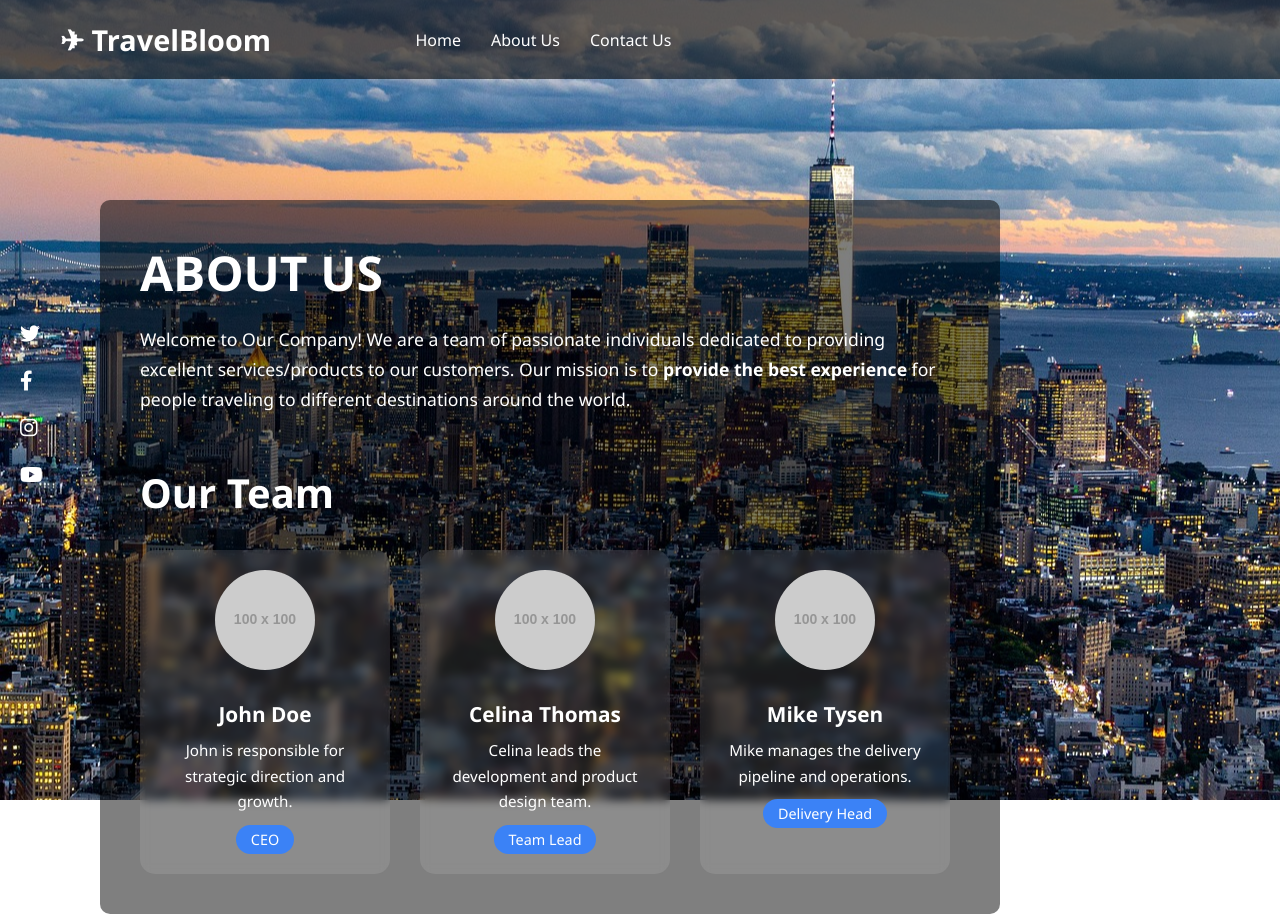
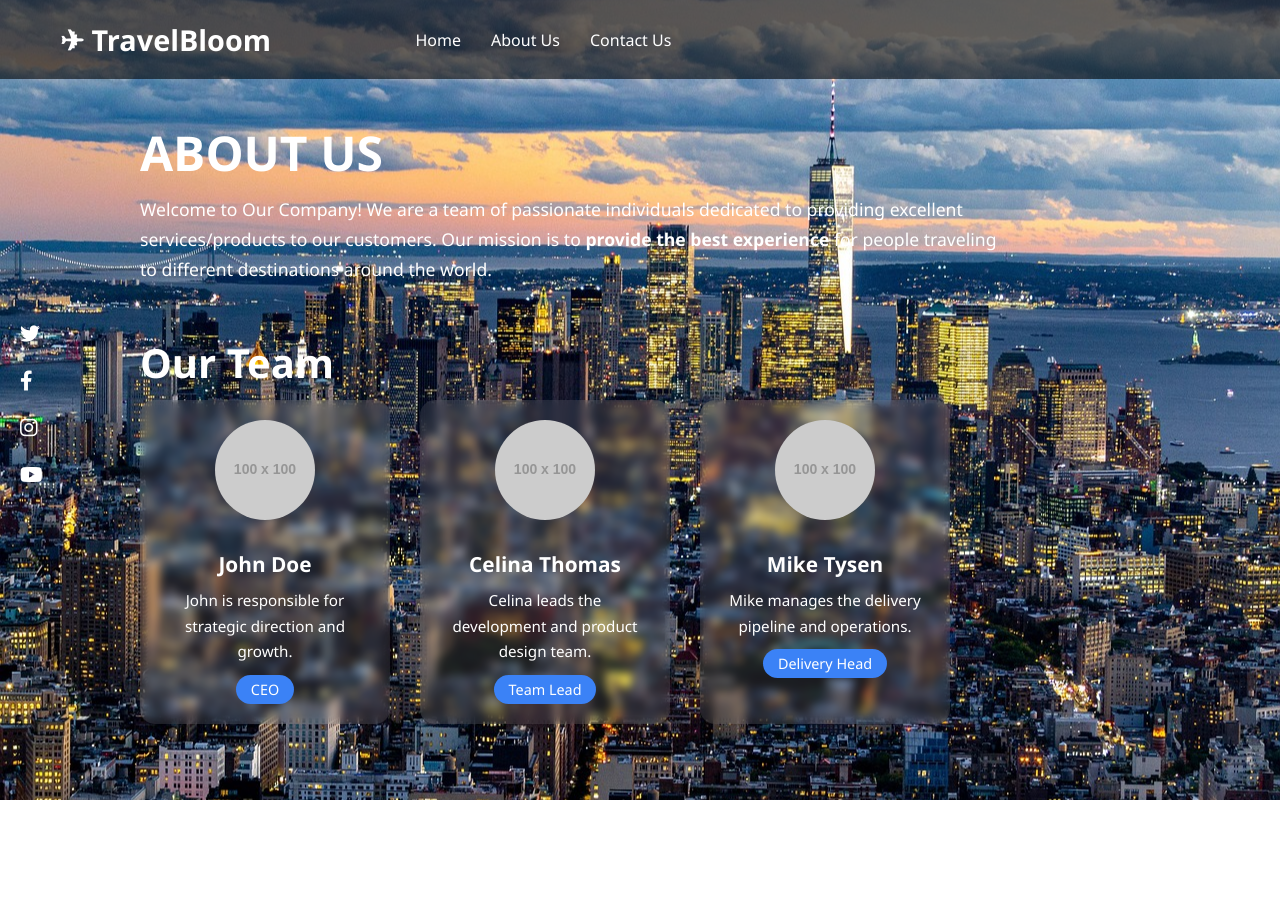
Before and after one commit to Hexgen45/Travel_Bloom, a plain HTML site: page about.html in a window 1280 px wide. After the commit the page ends 800 px from the top, so only its background shows below. Drawn offline with Linux system fonts and the light colour scheme; placeholder pictures from the web are drawn by us.

Commit message:
Update CSS file

```diff
--- a/style.css
+++ b/style.css
@@ -179,18 +179,18 @@ nav ul li a {
 
 .about-content {
   position: absolute;
-  top: 25%;
+  top: 15%;
   left: 100px;
   max-width: 900px;
   color: white;
-  background-color: rgba(0, 0, 0, 0.5);
-  padding: 40px;
+  background-color: rgba(0, 0, 0, 0);
+  padding: 0px 0px 0px 40px;
   border-radius: 10px;
 }
 
 .about-content h1 {
   font-size: 3rem;
-  margin-bottom: 20px;
+  margin-bottom: 10px;
 }
 
 .about-content p {
@@ -204,7 +204,7 @@ nav ul li a {
 
 .team-section h2 {
   font-size: 2.5rem;
-  margin-bottom: 30px;
+  margin-bottom: 10px;
   color: white;
 }
 
```
